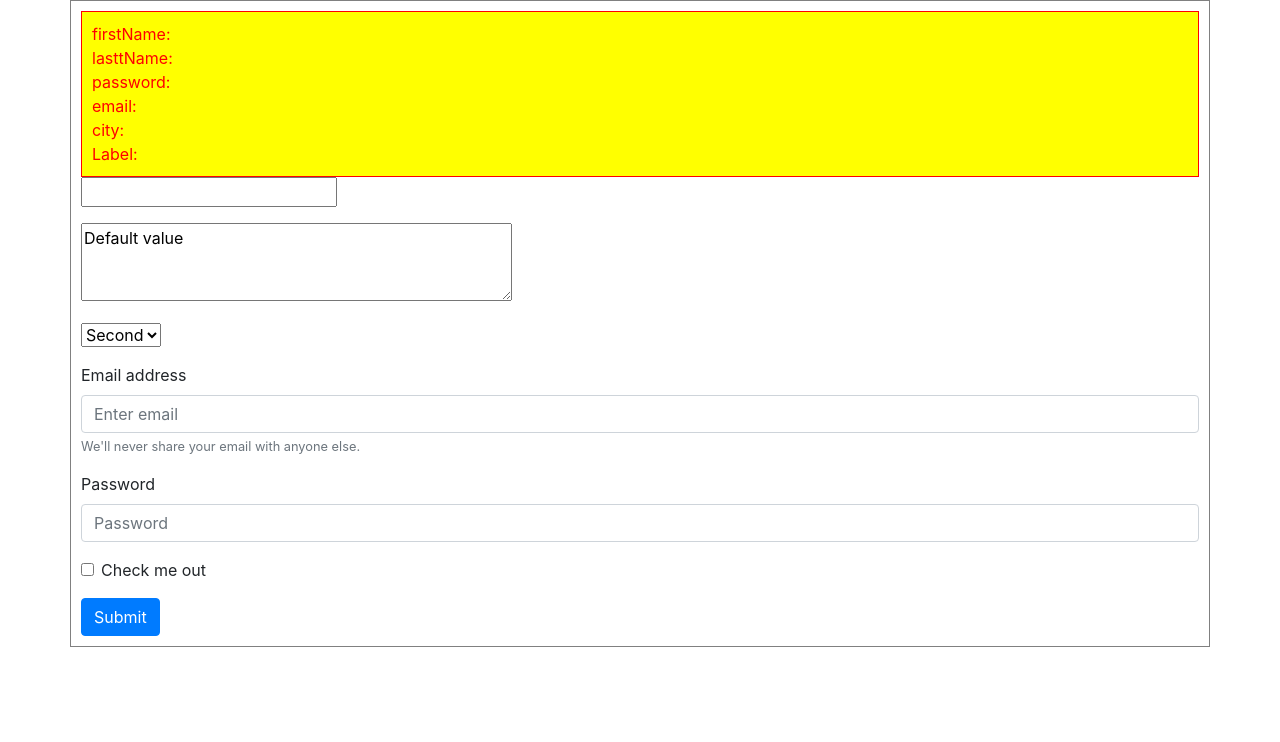
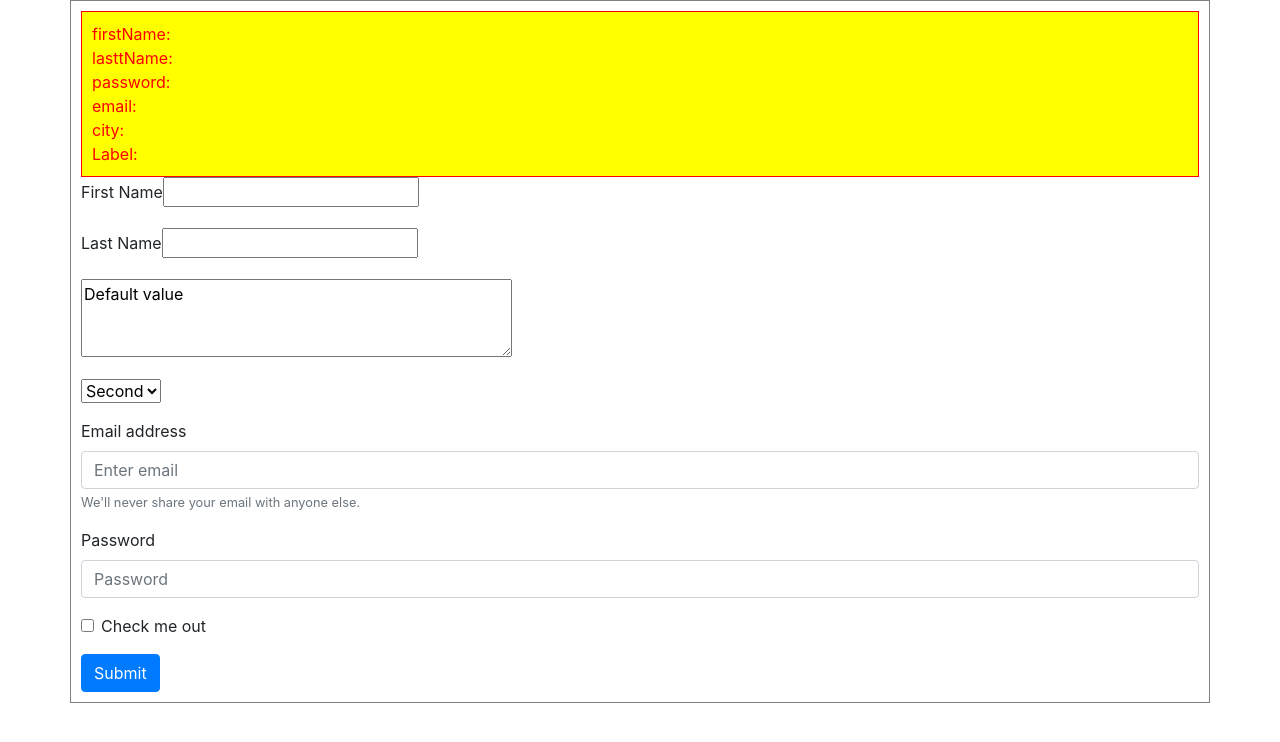
Before and after one commit to bob-smith-compass/react-props-state, a React (Create React App) app: page /add in a window 1280 px wide. Shown: the top 742 px of the page. Built offline with nearby package versions, Linux system fonts and the light colour scheme.

Commit message:
labels fixed

```diff
--- a/src/components/add-author/AddAuther.jsx
+++ b/src/components/add-author/AddAuther.jsx
@@ -51,7 +51,12 @@ export default class Form extends Component {
                 <form onSubmit={this.handleSubmit}>
                     <div className="form-group">
                         {/* defaultValue={'Initial Value'}  */}
-                        <input value={this.state.firstName} name="firstName" onChange={this.onFieldChange} type="text" value={this.state.firstName} />
+                        <label htmlFor="fNmae">First Name</label>
+                        <input value={this.state.firstName} name="firstName" id="fNmae" onChange={this.onFieldChange} type="text" />
+                    </div>
+                    <div className="form-group">
+                        <label htmlFor="lName">Last Name</label>
+                        <input value={this.state.lastName} name="lastName" id="lName" onChange={this.onFieldChange} type="text" />
                     </div>
                     <div className="form-group">
                         <textarea name="" id="tfirst" cols="40" rows="3" defaultValue={"Default value"}>
@@ -74,7 +79,7 @@ export default class Form extends Component {
                     </div>
                     <div className="form-group">
                         <label htmlFor="exampleInputPassword1">Password</label>
-                        <input value={this.state.email} name="password" onChange={this.onFieldChange} type="password" className="form-control" id="exampleInputPassword1" placeholder="Password" />
+                        <input value={this.state.password} name="password" onChange={this.onFieldChange} type="password" className="form-control" id="exampleInputPassword1" placeholder="Password" />
                     </div>
                     <div className="form-group form-check">
                         <input value={this.state.city} name="city" onChange={this.onFieldChange} type="checkbox" className="form-check-input" id="exampleCheck1" />
```
